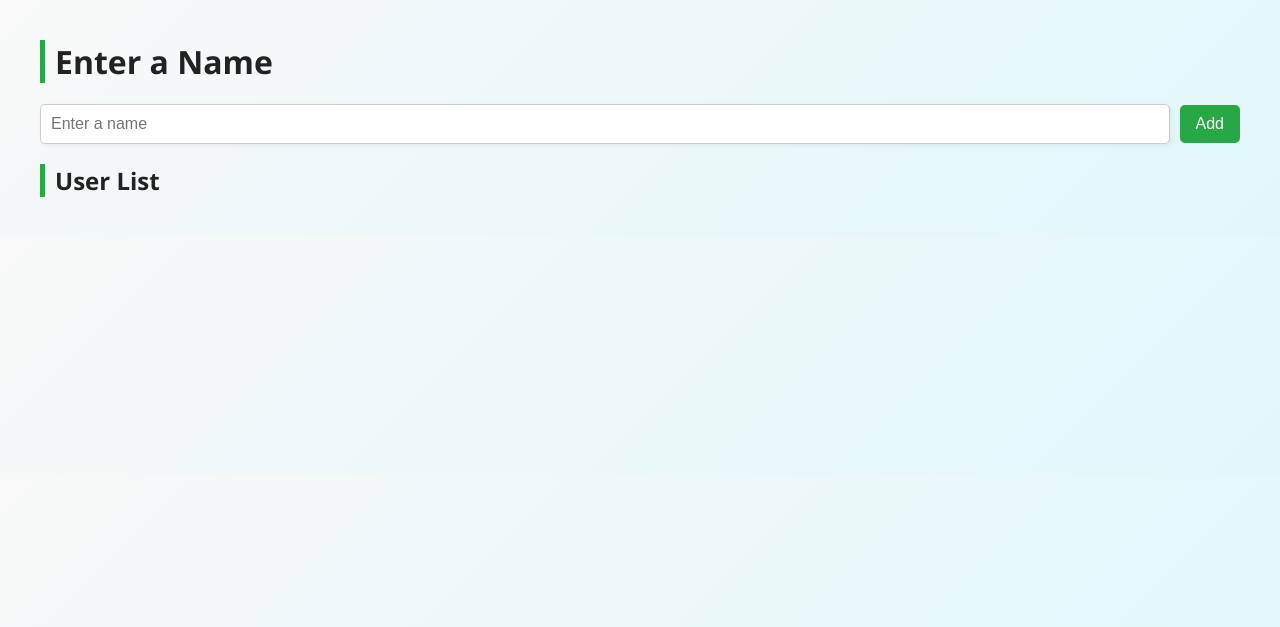
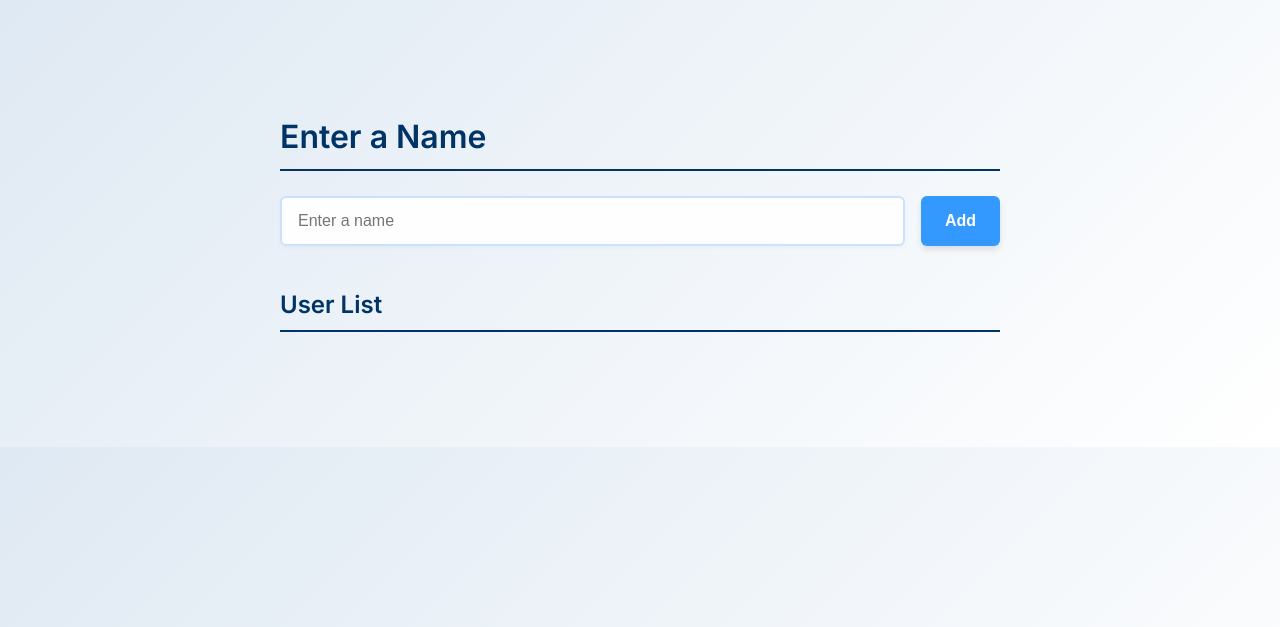
Before and after one commit to PavanThumati/php-flask-application, a PHP site: page / in a window 1280 px wide. Shown: the top 627 px of the page. Run offline with PHP 8.4, Linux system fonts and the light colour scheme; data that the repository does not hold is empty.

Commit message:
Update index.php

```diff
--- a/web-tier/index.php
+++ b/web-tier/index.php
@@ -4,7 +4,6 @@ $apiUrl = 'http://app-service/';
 if ($_SERVER["REQUEST_METHOD"] == "POST") {
     $name = $_POST['name'];
 
-    // Send POST to Flask app
     $options = [
         'http' => [
             'header'  => "Content-type: application/x-www-form-urlencoded\r\n",
@@ -12,15 +11,13 @@ if ($_SERVER["REQUEST_METHOD"] == "POST") {
             'content' => http_build_query(['name' => $name])
         ]
     ];
-    $context  = stream_context_create($options);
+    $context = stream_context_create($options);
     file_get_contents($apiUrl, false, $context);
 
-    // Redirect to avoid form resubmission
     header("Location: " . $_SERVER['PHP_SELF']);
     exit();
 }
 
-// Fetch data from Flask
 $response = file_get_contents($apiUrl);
 $users = json_decode($response, true);
 ?>
@@ -29,67 +26,99 @@ $users = json_decode($response, true);
 <html>
 <head>
     <title>Flask-MySQL App</title>
+    <link href="https://fonts.googleapis.com/css2?family=Inter:wght@400;600&display=swap" rel="stylesheet">
     <style>
         body {
-            font-family: 'Segoe UI', Tahoma, Geneva, Verdana, sans-serif;
-            margin: 40px;
-            background: linear-gradient(135deg, #f9f9f9, #e0f7fa);
-            color: #333;
+            font-family: 'Inter', sans-serif;
+            background: linear-gradient(135deg, #dfe9f3, #ffffff);
+            margin: 60px auto;
+            max-width: 720px;
+            padding: 30px;
+            color: #1a1a1a;
+            line-height: 1.6;
         }
+
         h1, h2 {
-            color: #222;
-            border-left: 5px solid #28a745;
-            padding-left: 10px;
+            color: #003366;
+            border-bottom: 2px solid #003366;
+            padding-bottom: 6px;
+            margin-bottom: 25px;
         }
+
         form {
-            margin-top: 20px;
             display: flex;
             flex-wrap: wrap;
-            gap: 10px;
-            align-items: center;
+            gap: 16px;
+            margin-bottom: 40px;
         }
+
         input[type="text"] {
-            padding: 10px;
-            flex: 1 1 250px;
-            border: 1px solid #ccc;
+            flex: 1 1 280px;
+            padding: 14px 16px;
+            border: 2px solid #cce0ff;
+            border-radius: 6px;
+            font-size: 16px;
+            background-color: #fefefe;
+            transition: border-color 0.3s ease;
+            box-shadow: 0 2px 4px rgba(0, 0, 0, 0.03);
+        }
+
+        input[type="text"]:focus {
+            border-color: #3399ff;
+            outline: none;
+            box-shadow: 0 0 0 3px rgba(51, 153, 255, 0.2);
+        }
+
+        input[type="submit"] {
+            padding: 14px 24px;
+            background-color: #3399ff;
+            color: white;
+            font-size: 16px;
+            font-weight: 600;
+            border: none;
+            border-radius: 6px;
+            cursor: pointer;
+            transition: background-color 0.2s ease, transform 0.1s ease;
+            box-shadow: 0 4px 6px rgba(0,0,0,0.1);
+        }
+
+        input[type="submit"]:hover {
+            background-color: #1a75d1;
+            transform: translateY(-2px);
+        }
+
+        ul {
+            list-style: none;
+            padding: 0;
+            margin-top: 20px;
+        }
+
+        li {
+            background-color: #ffffff;
+            padding: 14px 18px;
+            margin-bottom: 12px;
+            border-left: 5px solid #3399ff;
             border-radius: 5px;
-            box-shadow: 2px 2px 5px rgba(0,0,0,0.05);
-            font-size: 16px;
+            box-shadow: 0 2px 5px rgba(0,0,0,0.06);
+            transition: transform 0.2s ease;
         }
-        input[type="submit"] {
-            padding: 10px 16px;
-            background-color: #28a745;
-            color: white;
-            border: none;
-            border-radius: 5px;
-            font-size: 16px;
-            cursor: pointer;
-            transition: background-color 0.3s ease;
+
+        li:hover {
+            transform: translateX(5px);
         }
-        input[type="submit"]:hover {
-            background-color: #218838;
-        }
-        ul {
-            margin-top: 20px;
-            padding: 0;
-            list-style: none;
-            max-width: 400px;
-        }
-        li {
-            background-color: white;
-            margin-bottom: 10px;
-            padding: 10px;
-            border-left: 4px solid #28a745;
-            box-shadow: 0 2px 4px rgba(0,0,0,0.05);
-            border-radius: 3px;
-        }
+
         @media (max-width: 600px) {
             body {
-                margin: 20px;
+                margin: 30px 16px;
             }
+
             form {
                 flex-direction: column;
                 align-items: stretch;
+            }
+
+            input[type="submit"] {
+                width: 100%;
             }
         }
     </style>
```
